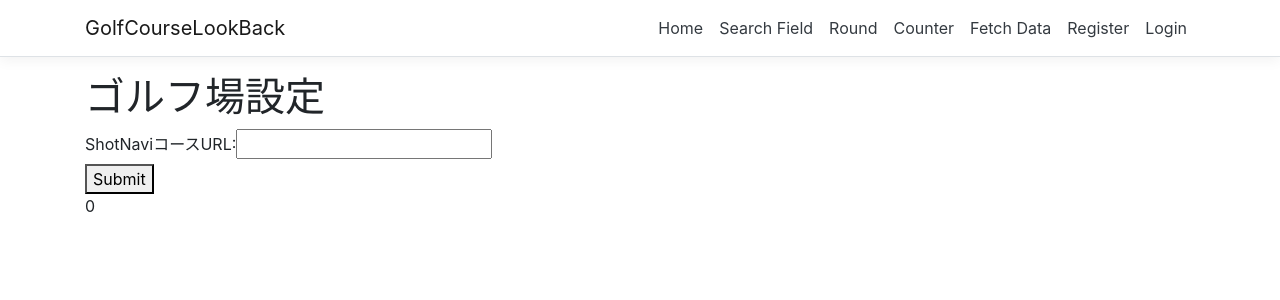
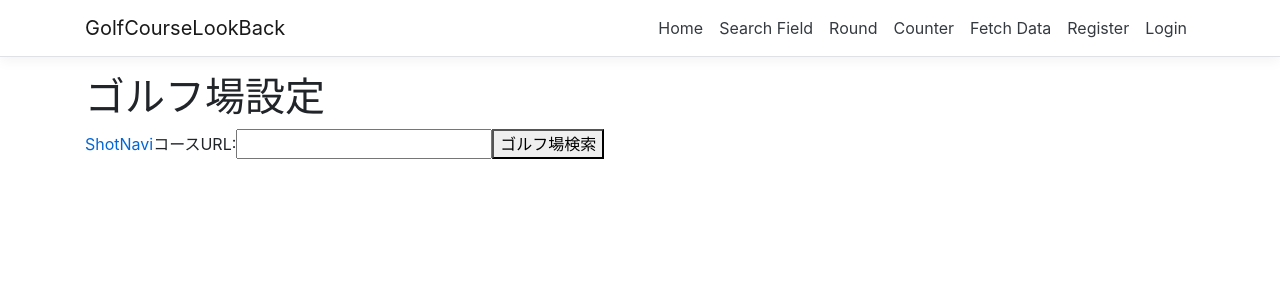
Before and after one commit to lunasky-hy/GolfCourseLookBack, a React (Create React App) app in the folder ClientApp/: page /round in a window 1280 px wide. Shown: the top 300 px of the page. Built offline with nearby package versions, Linux system fonts and the light colour scheme; no server answers.

Commit message:
ゴルフ場検索のレイアウト変更

```diff
--- a/ClientApp/src/components/round-component/Field.js
+++ b/ClientApp/src/components/round-component/Field.js
@@ -5,13 +5,13 @@ export class Field extends Component {
 
     constructor(props) {
         super(props);
-        this.state = { value: null, s: 0 };
+        this.state = { value: null, course: 0, btn_disable: false };
         this.handleChange = this.handleChange.bind(this);
         this.getFieldInfo = this.getFieldInfo.bind(this);
     }
 
     handleChange(event) {
-        this.setState({ value: event.target.value })
+        this.setState({ value: event.target.value, btn_disable:false })
     }
 
     render() {
@@ -19,12 +19,20 @@ export class Field extends Component {
             <div>
                 <h1>ゴルフ場設定</h1>
                 <form>
-                    <label>ShotNaviコースURL:</label>
-                    <input type="text" value={this.state.value} onChange={(e) => {this.handleChange(e)}} />
-                    <div id="select-field"></div>
-                    <button type="button" onClick={() => { this.getFieldInfo() }}>Submit</button>
+                    <label>
+                        <a href="http://shotnavi.jp/gc/">ShotNavi</a>コースURL:
+                    </label>
+                    <input type="text"
+                        value={this.state.value}
+                        onChange={(e) => { this.handleChange(e) }} />
+                    <button type="button"
+                        onClick={() => { this.getFieldInfo() }}
+                        disabled={this.state.btn_disable}
+                    >
+                        ゴルフ場検索
+                    </button>
                 </form>
-                {this.state.s}
+                <div id="select-field"></div>
             </div>
         );
     }
@@ -37,7 +45,7 @@ export class Field extends Component {
             headers: {},
         });
         const data = await response.text();
-        this.setState({ s: data });
+        this.setState({ course: data, btn_disable: true });
     }
 }
 
```
Also changed, not shown: 1 other file (tests, documents, lock files or other folders).
